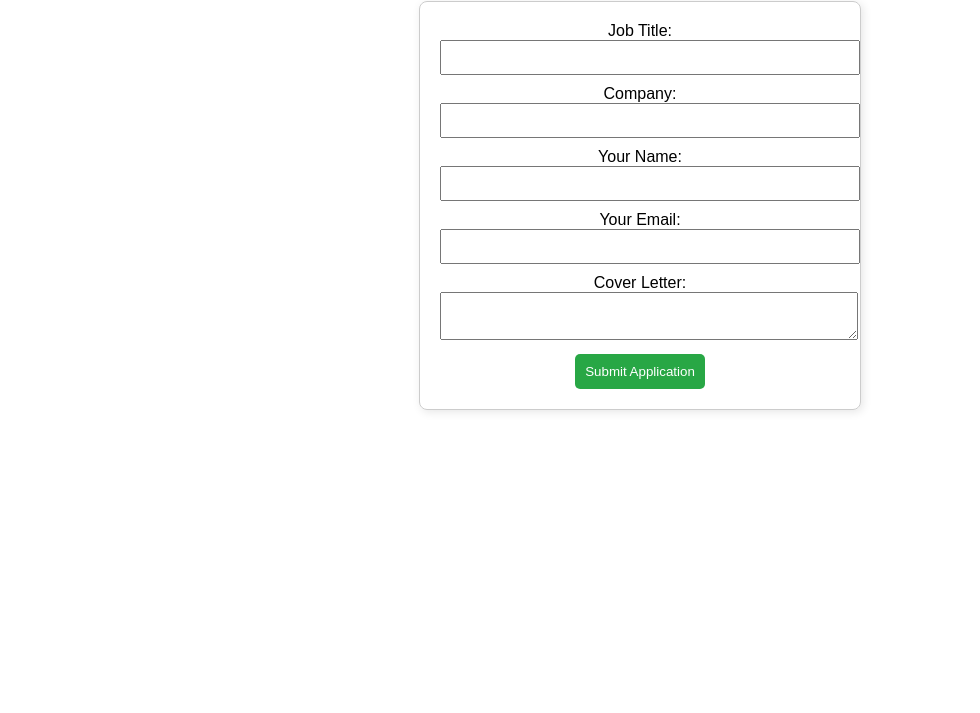
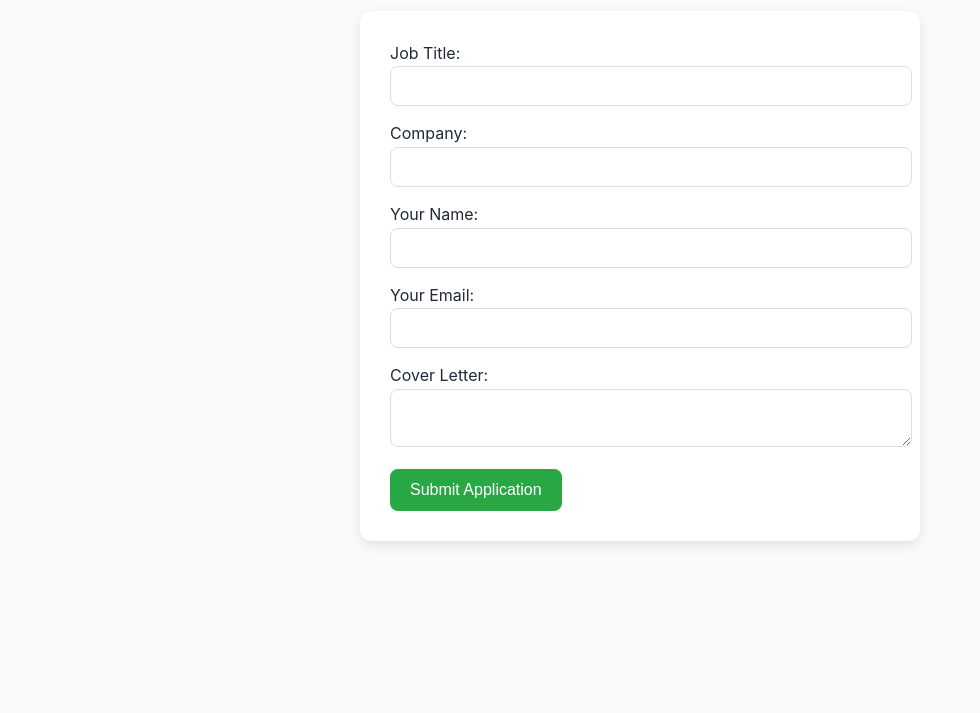
Before and after one commit to K-Plaw/Application-Form, a plain HTML site: page index.html in a window 1280 px wide. Shown: the part 87-800 px from the top of the page, without its empty margins (0-980 px from the left). Drawn offline with Linux system fonts and the light colour scheme.

Commit message:
Update index.html
Adding web-icon and stylesheet

```diff
--- a/index.html
+++ b/index.html
@@ -4,37 +4,9 @@
     <meta charset="UTF-8">
     <meta name="viewport" content="width=device-width, initial-scale=1.0">
     <title>Job Application Form</title>
-    <style>
-        body {
-            font-family: Arial, sans-serif;
-            text-align: center;
-            margin: 40px;
-        }
-        .form-container {
-            max-width: 400px;
-            margin: auto;
-            padding: 20px;
-            border: 1px solid #ccc;
-            border-radius: 8px;
-            box-shadow: 2px 2px 10px rgba(0, 0, 0, 0.1);
-        }
-        input, textarea {
-            width: 100%;
-            margin-bottom: 10px;
-            padding: 8px;
-        }
-        .submit-button {
-            background-color: #28a745;
-            color: white;
-            border: none;
-            padding: 10px;
-            cursor: pointer;
-            border-radius: 5px;
-        }
-        .submit-button:hover {
-            background-color: #218838;
-        }
-    </style>
+    <link rel="website icon" href="TECH-SOLUTIONS.png">
+    <link rel="stylesheet" href="styles.css">
+
 </head>
 <body>
 
```
